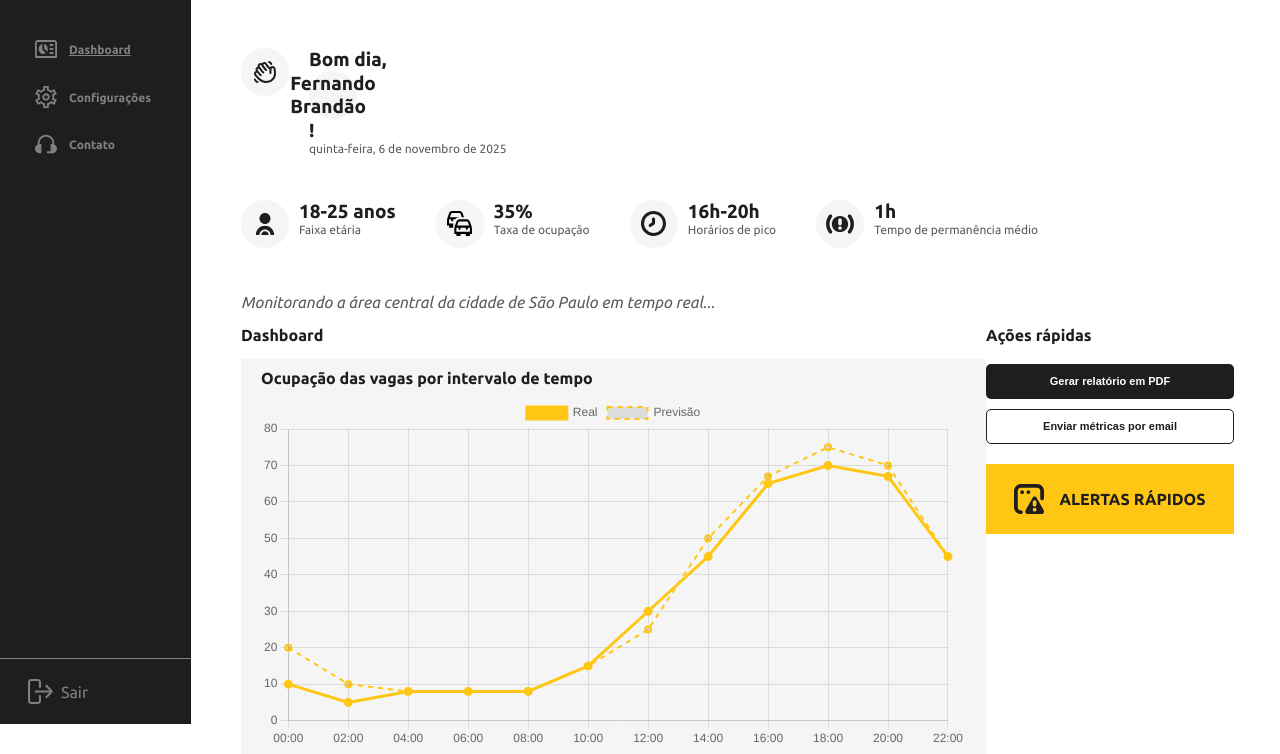
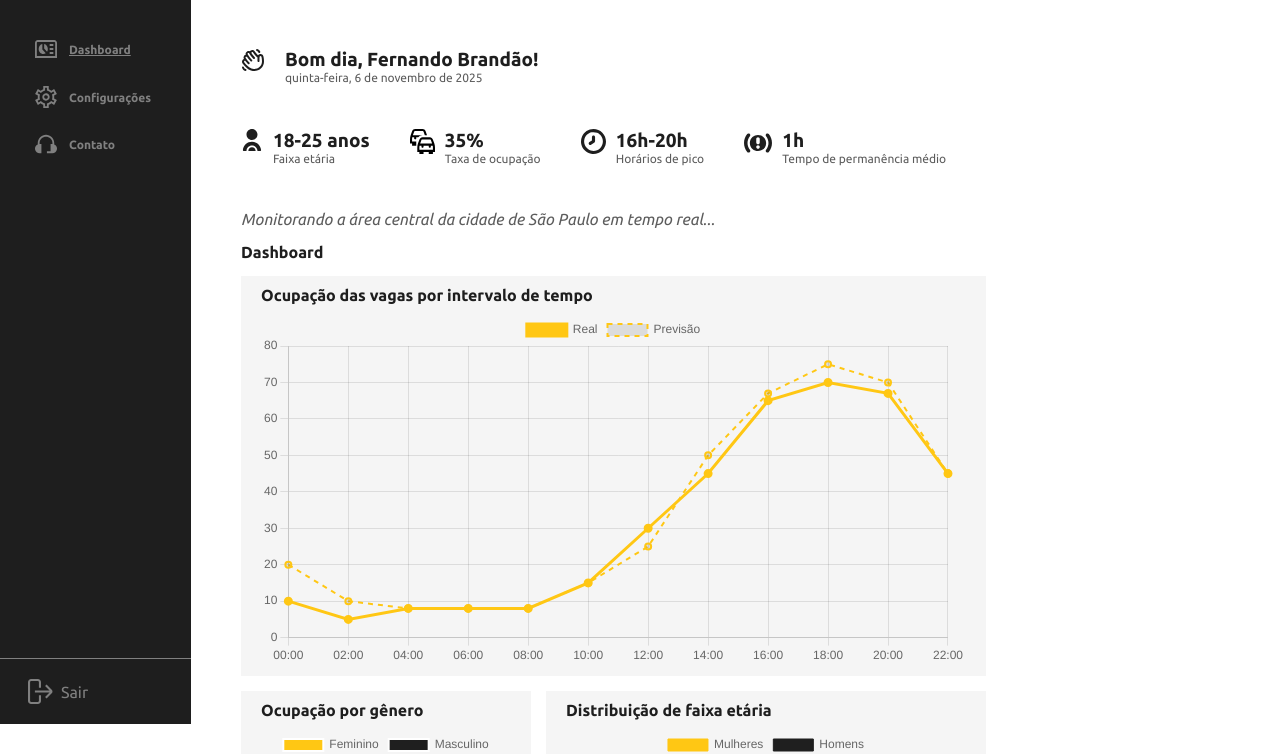
Before and after one commit to smg1708/Grupo_pi, a website: page Algoritmos/public/dashboard.html in a window 1280 px wide. Shown: the part 76-830 px from the top of the page. Drawn offline with nearby package versions, Linux system fonts and the light colour scheme; no server answers; files whose address does not match are found by name; a web font is replaced by a local one.

Commit message:
Alterando pagina da Dashboard

```diff
--- a/Algoritmos/public/dashboard.html
+++ b/Algoritmos/public/dashboard.html
@@ -64,7 +64,7 @@
 
             <div class="dashboard-body">
                 <div class="saudacoes">
-                    <span>
+                    <span id="span-foto">
                         <img src="./assets/dashboard-saudacoes.svg">
                     </span>
                     <div class="saudacoes-nome">
@@ -152,21 +152,6 @@
 
                             </div>
 
-                        </div>
-
-                        <div class="dashboard-principal-direita">
-                            <h1>Ações rápidas</h1>
-                            <div class="acoes-rapidas">
-                                <button class="button-pdf">Gerar relatório em PDF</button>
-                                <button class="button-email">Enviar métricas por email</button>
-                            </div>
-
-                            <div class="dashboard-avisos">
-                                <div>
-                                    <img src="./assets/dashboard-alertas.svg">
-                                    <h1>ALERTAS RÁPIDOS</h1>
-                                </div>
-                            </div>
                         </div>
                     </div>
                 </div>
--- a/Algoritmos/public/styles/style.css
+++ b/Algoritmos/public/styles/style.css
@@ -577,7 +577,7 @@ body {
     margin: 0;
 }
 
-.dashboard-body span {
+.dashboard-body .span-foto {
     background-color: #F5F5F5;
     display: flex;
     width: 48px;
```
Also changed, not shown: Tecnologia_da_Informação/diagrama-solucao-v2.png, 1 other file.
